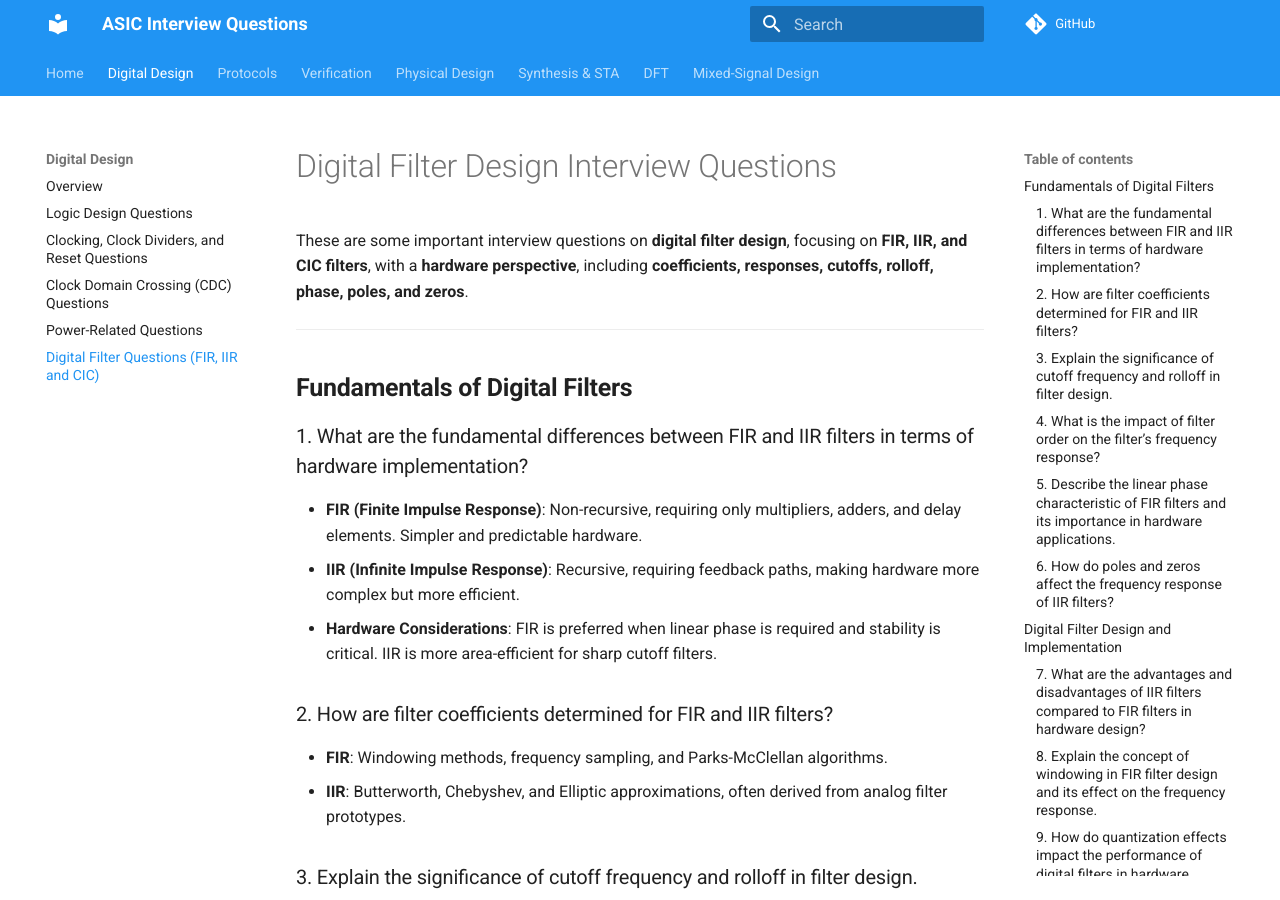
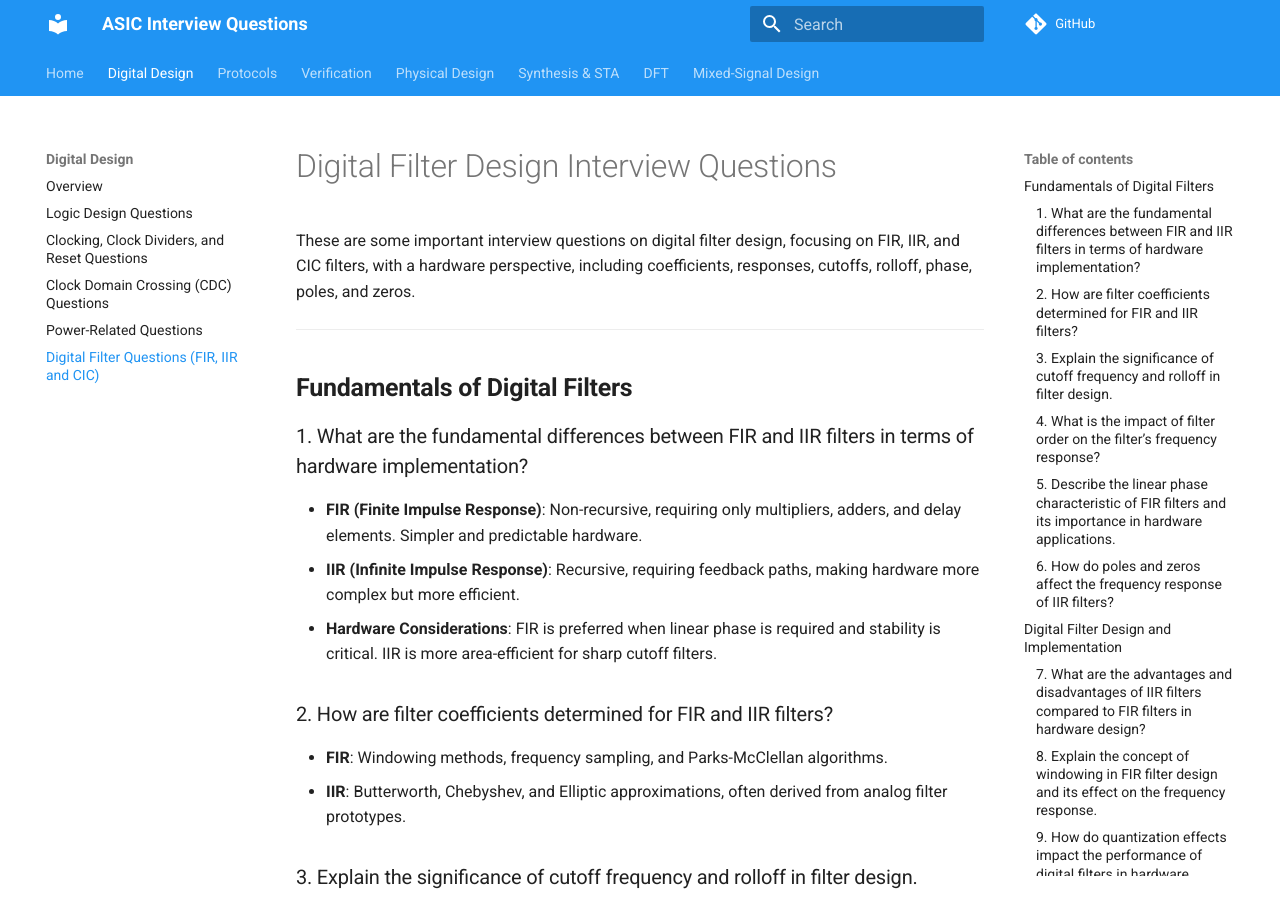
Before and after one commit to rakeshvattikonda/asic-interview, an MkDocs documentation site: the page built from docs/questions/digital/digital-filters.md, in a window 1280 px wide and 900 px high. Built offline with MkDocs 1.6.1 and Material for MkDocs 9.7.7, drawn with Linux system fonts in a browser that asks for light colours.

```diff
--- a/docs/questions/digital/digital-filters.md
+++ b/docs/questions/digital/digital-filters.md
@@ -1,6 +1,6 @@
 # Digital Filter Design Interview Questions
 
-These are some important interview questions on **digital filter design**, focusing on **FIR, IIR, and CIC filters**, with a **hardware perspective**, including **coefficients, responses, cutoffs, rolloff, phase, poles, and zeros**.
+These are some important interview questions on digital filter design, focusing on FIR, IIR, and CIC filters, with a hardware perspective, including coefficients, responses, cutoffs, rolloff, phase, poles, and zeros.
 
 ---
 
```
Also changed, not shown: site/404.html, site/index.html, site/questions/dft/index.html, site/questions/digital/clocking/index.html, site/questions/digital/digital-filters/index.html, site/questions/digital/index.html, site/questions/digital/logic-design/index.html, site/questions/mixed_signal/index.html, site/questions/physical/index.html, site/questions/protocol/index.html, site/questions/synthesis/index.html, site/questions/verification/index.html, site/search/search_index.json.
